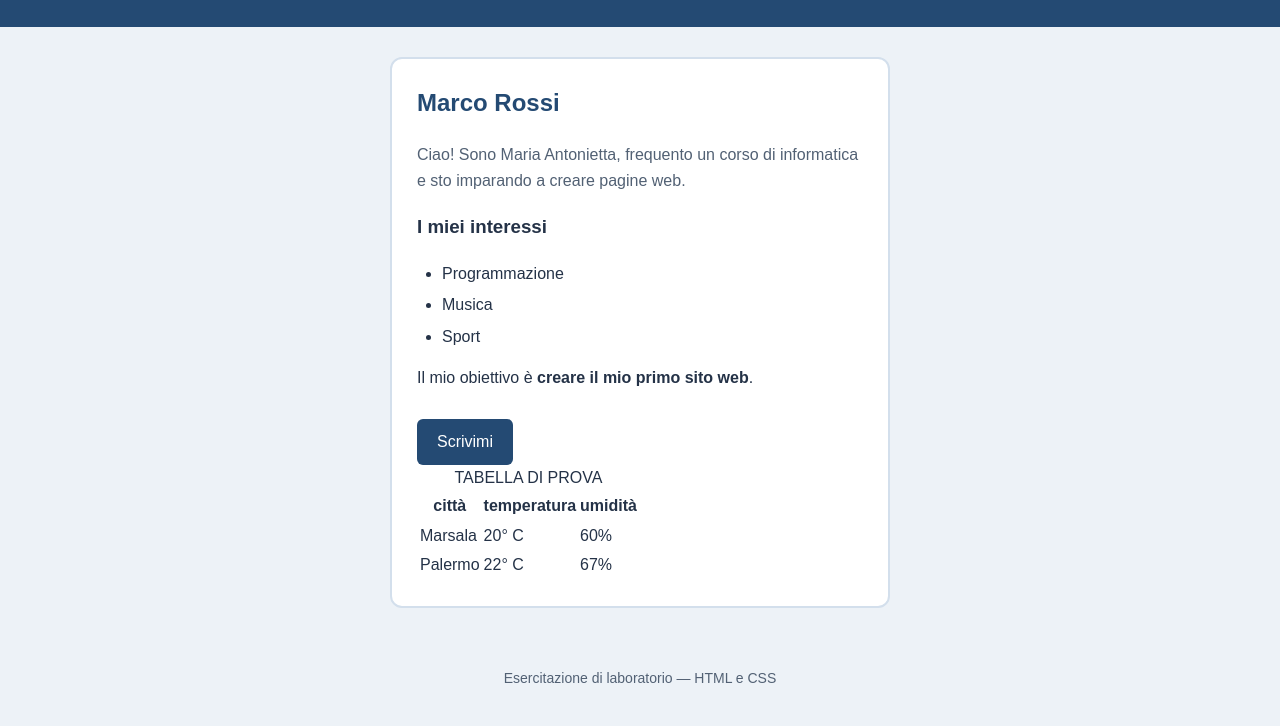
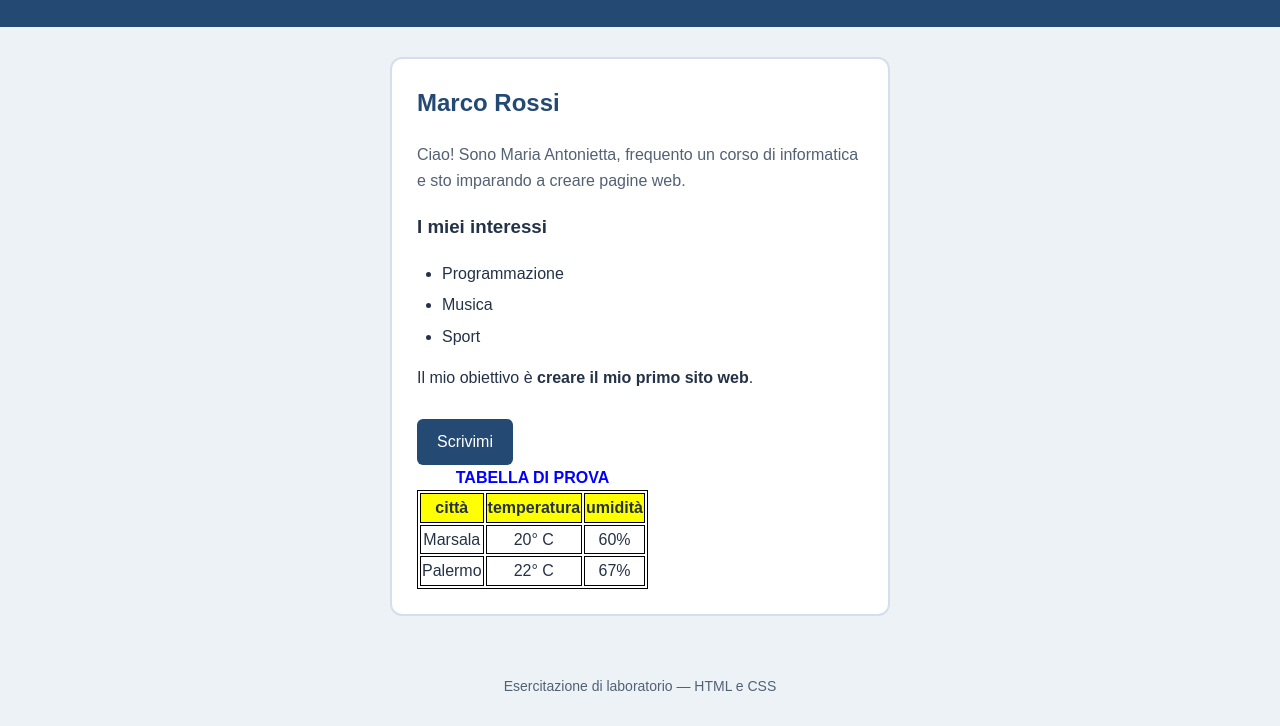
Before and after one commit to lunacodes1/laboratorio-html, a plain HTML site: page index.html in a window 1280 px wide. Shown: the part 118-844 px from the top of the page. Drawn offline with Linux system fonts and the light colour scheme.

Commit message:
Update style.css

```diff
--- a/style.css
+++ b/style.css
@@ -92,4 +92,7 @@ footer {
     text-align: center;
     font-size: 14px;
     color: #526174;
-}
+} table, th, td {border: 1px solid black;}
+caption {font-weight: bold; color:blue}
+th {background-color: yellow;}
+td {text-align: center;}
```
